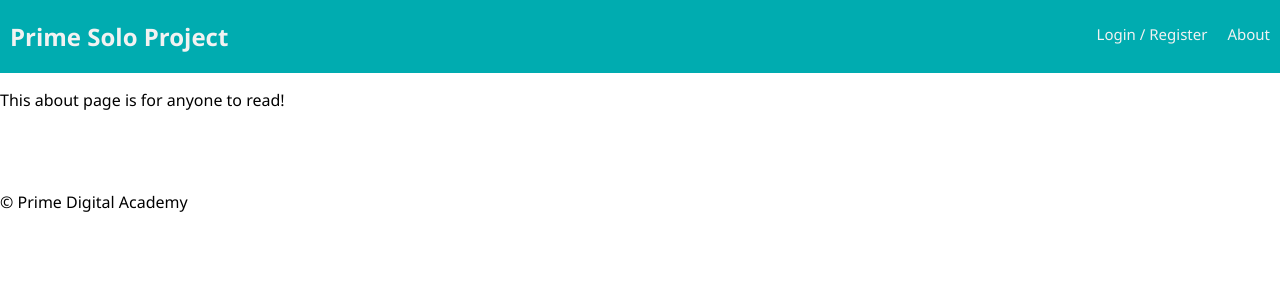
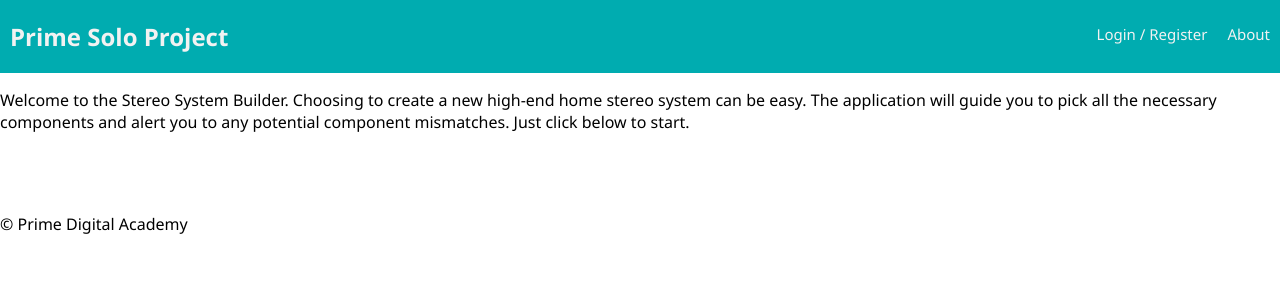
Before and after one commit to wjbartholomew/system_builder, a React (Create React App) app: page /#/about in a window 1280 px wide. Shown: the top 300 px of the page. Built offline with nearby package versions, Linux system fonts and the light colour scheme; no server answers.

Commit message:
connected database

```diff
--- a/src/components/AboutPage/AboutPage.js
+++ b/src/components/AboutPage/AboutPage.js
@@ -9,7 +9,7 @@ const AboutPage = () => (
   <div>
     <div>
       <p>
-        This about page is for anyone to read!
+        Welcome to the Stereo System Builder. Choosing to create a new high-end home stereo system can be easy. The application will guide you to pick all the necessary components and alert you to any potential component mismatches. Just click below to start.
       </p>
     </div>
   </div>
```
Also changed, not shown: 1 other file (tests, documents, lock files or other folders).
